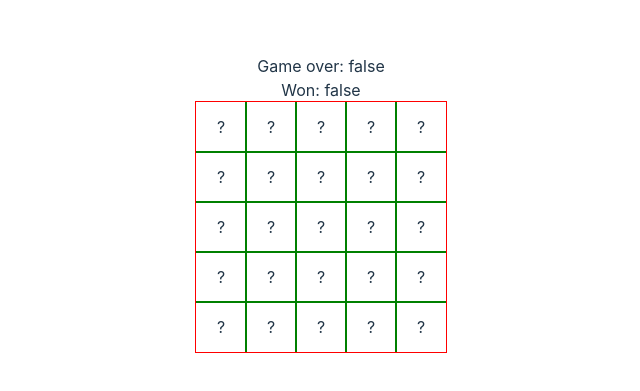
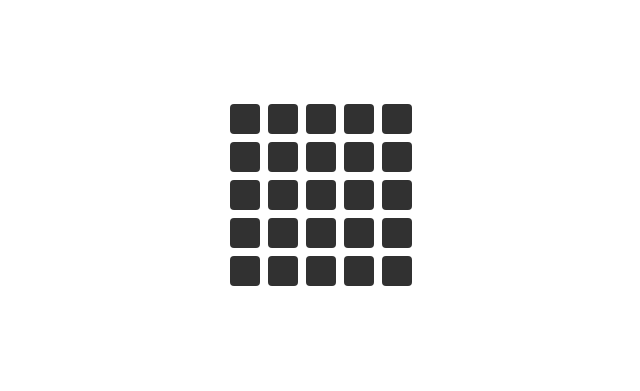
Before and after one commit to johnschatner/react-minesweeper, a React (Vite) app: page / in a window 1280 px wide. Shown: the part 197-588 px from the top of the page, without its empty margins (319-959 px from the left). Built offline with nearby package versions, Linux system fonts and the light colour scheme.

Commit message:
Add styling

```diff
--- a/src/App.jsx
+++ b/src/App.jsx
@@ -1,10 +1,9 @@
 import { useState } from "react";
 import { ReactDOM } from "react";
-import reactLogo from "./assets/react.svg";
 import "./App.css";
 
 // Components
-import Board from "./components/Board";
+import Board from "./components/Board/Board";
 
 function App() {
   const [count, setCount] = useState(0);
--- a/src/components/Board.css
+++ /dev/null
@@ -1,6 +0,0 @@
-.board {
-  display: flex;
-  flex-wrap: wrap;
-  width: 250px;
-  outline: 1px solid red;
-}
--- /dev/null
+++ b/src/components/Board/Board.css
@@ -0,0 +1,36 @@
+.board {
+  display: grid;
+  grid-template-columns: auto auto auto auto auto;
+  grid-template-rows: auto auto auto auto auto;
+
+  gap: 0.5rem;
+  margin-bottom: 1rem;
+}
+
+.lost,
+.won,
+.restart {
+  position: absolute;
+  top: 50%;
+  left: 50%;
+  transform: translate(-50%, -50%);
+
+  font-weight: bold;
+  font-size: 2.4rem;
+  text-transform: uppercase;
+}
+
+.restart {
+  top: 65%;
+  font-size: 0.5rem;
+  letter-spacing: 0.5em;
+  text-transform: uppercase;
+  color: rgb(76, 76, 76);
+}
+
+.lost {
+  color: rgb(204, 133, 133);
+}
+.won {
+  color: rgb(133, 204, 137);
+}
--- a/src/components/Board.jsx
+++ b/src/components/Board/Board.jsx
@@ -3,8 +3,8 @@ import { useState } from "react";
 import "./Board.css";
 
 // Components
-import createBoard from "../assets/utils";
-import Cell from "./Cell";
+import createBoard from "../../assets/utils";
+import Cell from "../Cell/Cell";
 
 class Board extends React.Component {
   constructor(props) {
@@ -19,6 +19,11 @@ class Board extends React.Component {
     this.board = createBoard(this.state.boardSize, this.state.mines);
   }
 
+  restartGame() {
+    this.board = createBoard(this.state.boardSize, this.state.mines);
+    console.log(this.board);
+  }
+
   handleCellCallback(data) {
     console.log("board", this.board);
     console.log("handleCellCallback", data.cell, data.event);
@@ -30,10 +35,9 @@ class Board extends React.Component {
       console.log("Game over!");
       this.setState({ gameOver: true }); // Game over!
     }
+
     // We haven't lost
     else {
-      // We also want to show neighbouring cells without mines!
-
       // Let's see if we have won!
       let visible = []; // Check if the visible cells are equal to the winnable number
       const winnableNumber = this.state.boardSize - this.state.mines; // The winnable number is boardSize - mines
@@ -66,9 +70,18 @@ class Board extends React.Component {
     });
     return (
       <div>
-        <span>Game over: {this.state.gameOver.toString()}</span>
-        <br></br>
-        <span>Won: {this.state.hasWon.toString()}</span>
+        {this.state.gameOver && (
+          <div>
+            <span className="lost">Game over</span>
+            <span className="restart">Refresh to restart</span>
+          </div>
+        )}
+        {this.state.hasWon && (
+          <div>
+            <span className="won">You won!</span>
+            <span className="restart">Refresh to restart</span>
+          </div>
+        )}
         <div
           style={{
             pointerEvents:
@@ -78,6 +91,9 @@ class Board extends React.Component {
         >
           {cells}
         </div>
+        {/* <div className="game-reset">
+          <button onClick={this.restartGame.bind(this)}>Restart</button>
+        </div> */}
       </div>
     );
   }
--- a/src/components/Cell.css
+++ /dev/null
@@ -1,11 +0,0 @@
-.cell {
-  display: flex;
-  align-items: center;
-  justify-content: center;
-
-  width: 50px;
-  height: 50px;
-  overflow: hidden;
-  outline: 1px solid green;
-  cursor: pointer;
-}
--- /dev/null
+++ b/src/components/Cell/Cell.css
@@ -0,0 +1,26 @@
+.cell {
+  display: flex;
+  align-items: center;
+  justify-content: center;
+
+  font-weight: bold;
+  font-size: 0.75rem;
+
+  width: 30px;
+  height: 30px;
+  overflow: hidden;
+  background-color: rgb(49, 49, 49);
+  border-radius: 4px;
+  cursor: pointer;
+
+  transition: 200ms ease-in-out;
+}
+.cell:hover {
+  background-color: rgb(88, 88, 88);
+}
+.cell.revealed {
+  background-color: rgb(97, 97, 97);
+}
+.cell.revealed.gameOver {
+  background-color: rgb(126, 75, 75);
+}
--- a/src/components/Cell.jsx
+++ b/src/components/Cell/Cell.jsx
@@ -5,16 +5,19 @@ function Cell(props) {
   const handleCellClick = (e) => {
     const cellData = { id: props.cell.index, cell: props.cell, event: e };
     props.onCellClick(cellData);
-    renderCell();
+    renderCell(e);
   };
 
-  const renderCell = () => {
+  const renderCell = (event) => {
     if (props.cell.visible) {
       if (props.cell.hasMine) {
+        event.target.classList.add("revealed", "gameOver"); // Add a class when clicked
         setCell("💣");
       } else if (props.cell.numberOfNeighbouringMines > 0) {
+        event.target.classList.add("revealed"); // Add a class when clicked
         setCell(props.cell.numberOfNeighbouringMines);
       } else {
+        event.target.classList.add("revealed"); // Add a class when clicked
         setCell("");
       }
     } else {
@@ -22,7 +25,7 @@ function Cell(props) {
     }
   };
 
-  const [cell, setCell] = useState("?");
+  const [cell, setCell] = useState("");
 
   return (
     <div onClick={handleCellClick} className="cell">
```
